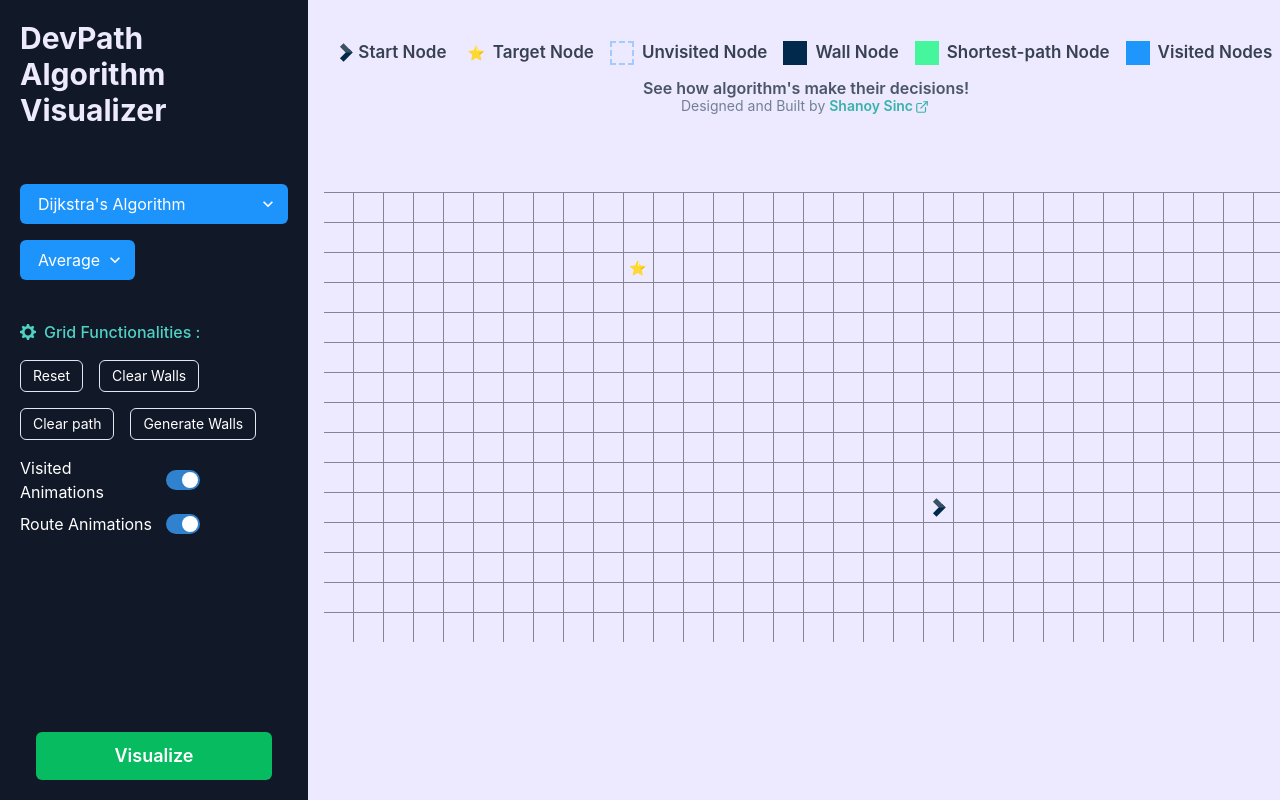
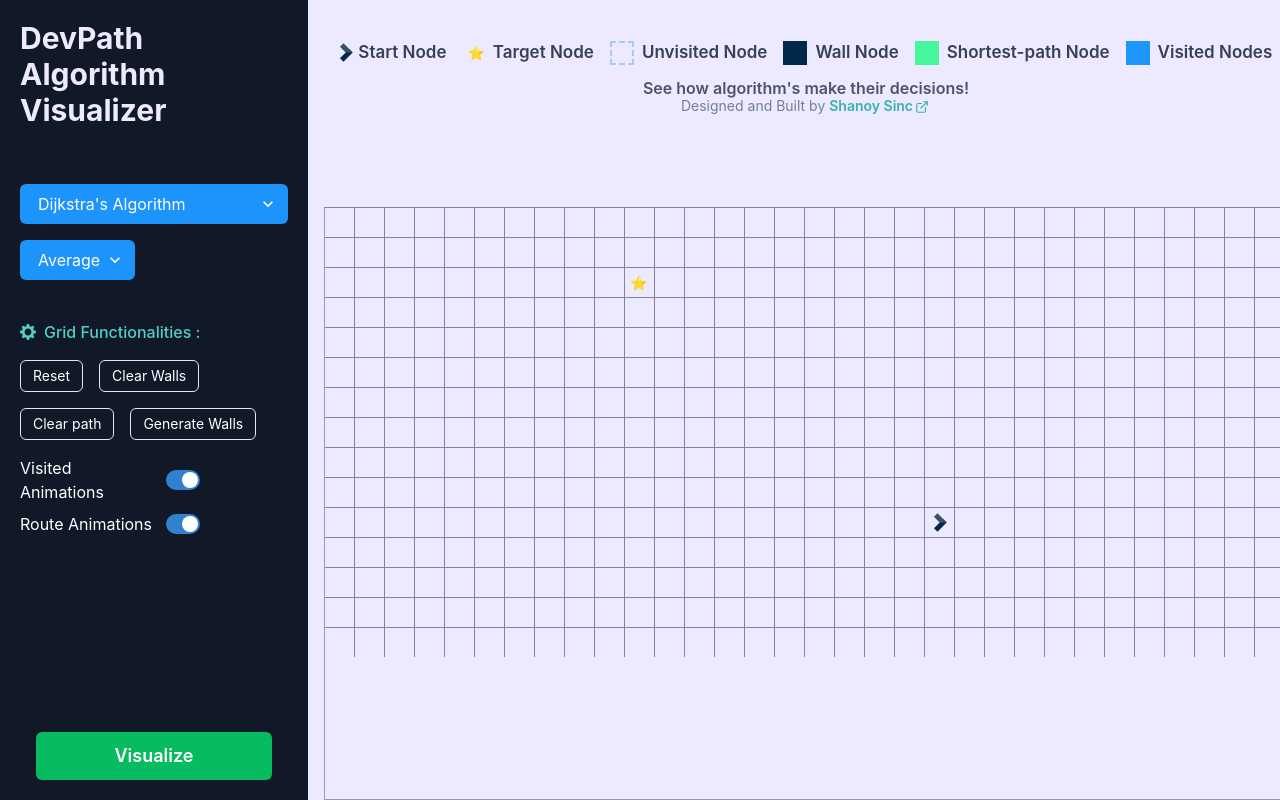
Before and after one commit to shanoysinc/Path-Visualizer, a React (Vite) app: page / in a window 1280 px wide. Shown: the top 800 px of the page. Built offline with nearby package versions, Linux system fonts and the light colour scheme.

Commit message:
add border left for grid

```diff
--- a/src/App.css
+++ b/src/App.css
@@ -10,6 +10,7 @@
 .grid__node {
   height: 30px;
   width: 30px;
+  /* padding-left: -1em; */
   border: 1px solid rgba(17, 24, 39, 0.479);
   /* border-top: 1px solid hsla(172, 97%, 38%, 0.1);
   border-left: 1px solid rgba(5, 199, 157, 0.744);
@@ -19,8 +20,9 @@
 
   border-top-width: 1px;
   border-bottom: 1px;
-  border-right-width: 0.01em;
+  /* border-right-width: 0.01em; */
   border-left: 1px;
+
   /* border-top-width: 1px;
   border-bottom: 0.1em;
   border-right-width: 0.01em;
--- a/src/App.tsx
+++ b/src/App.tsx
@@ -61,7 +61,15 @@ function App() {
           <GridKeys />
         </GridItem>
 
-        <GridItem rowSpan={[5, 5]} colSpan={[2]} mt="8">
+        <GridItem
+          rowSpan={[5]}
+          colSpan={[3]}
+          // mt="11.5"
+          marginTop={"2.93em"}
+          borderLeft={"1px solid rgba(17, 24, 39, 0.379)"}
+          borderBottom={"1px solid rgba(17, 24, 39, 0.379)"}
+          // backgroundColor={"red"}
+        >
           <VisualizerGrid />
         </GridItem>
       </Grid>
--- a/src/components/grid/Grid.tsx
+++ b/src/components/grid/Grid.tsx
@@ -7,7 +7,7 @@ export const Grid = memo(() => {
   return (
     <>
       {grid.map((row, rowIndex) => (
-        <ChakraUIGrid templateColumns="repeat(42, 1fr)" key={`${rowIndex}`}>
+        <ChakraUIGrid templateColumns="repeat(34, 1fr)" key={`${rowIndex}`}>
           {row.map((_node, colIndex) => (
             <Node
               key={`${rowIndex}-${colIndex}`}
```
